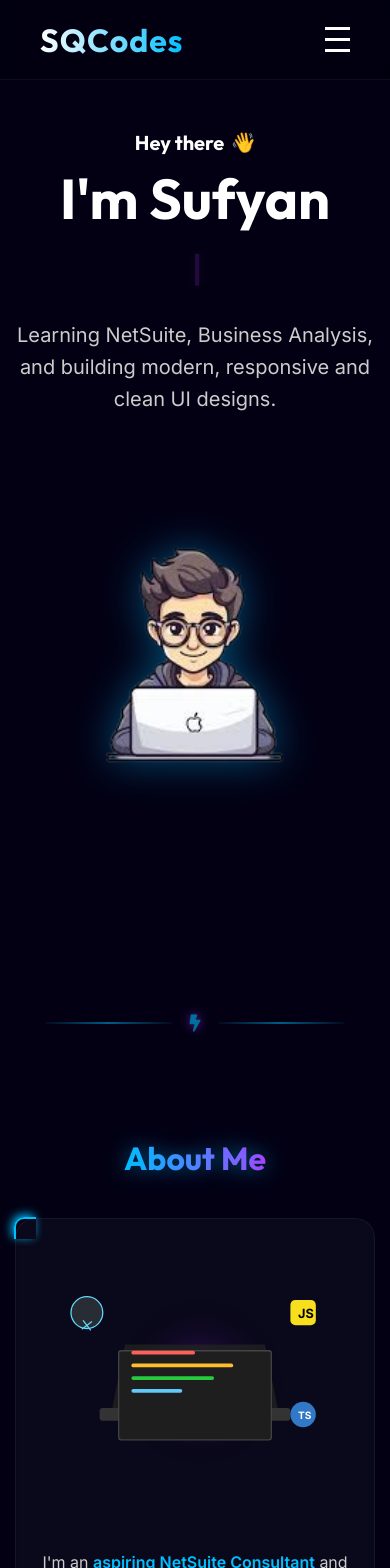
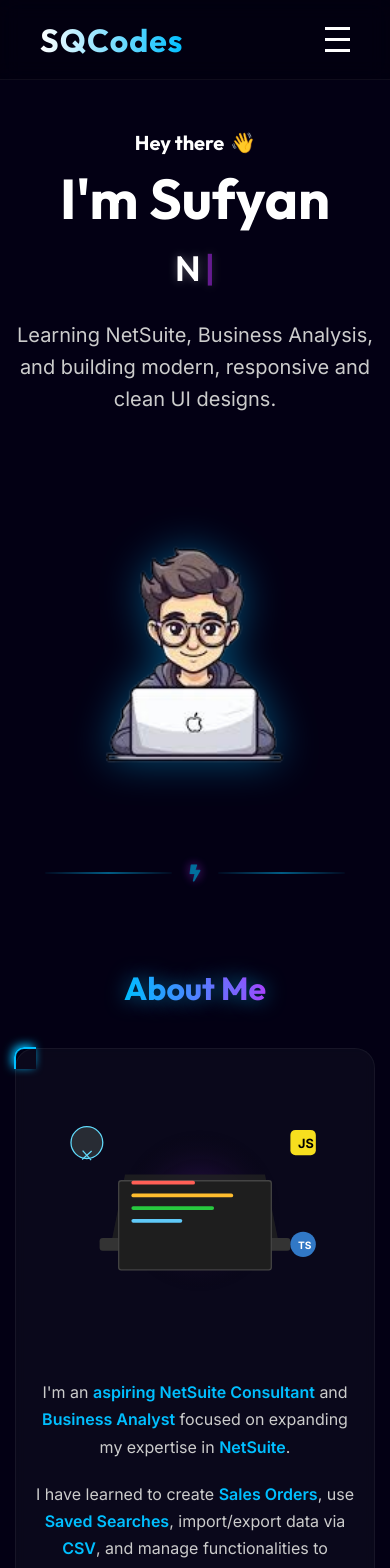
Before and after one commit to Sufyan2126/Portfolio, a React (Vite) app: page / in a window 390 px wide. Shown: the top 1568 px of the page. Built offline with nearby package versions, Linux system fonts and the light colour scheme.

Commit message:
Updated feature

```diff
--- a/src/styles/hero.css
+++ b/src/styles/hero.css
@@ -1,6 +1,6 @@
 /* HERO */
 .hero {
-  padding: 120px 30px 20px;
+  padding: 120px 30px 0px;
   /* Reduced bottom padding and removed min-height to fix gap */
   display: flex;
   align-items: center;
@@ -114,7 +114,7 @@
 
 @media (max-width: 768px) {
   .hero {
-    padding: 130px 15px 30px;
+    padding: 130px 15px 0px;
   }
 
   .hero-content {
--- a/src/styles/sectionSeparator.css
+++ b/src/styles/sectionSeparator.css
@@ -5,9 +5,17 @@
     justify-content: center;
     width: 100%;
     max-width: 300px;
-    margin: 40px auto 80px auto;
-    /* Increased bottom margin */
+    margin: -120px auto 80px auto;
+    /* Negative top margin to reduce gap further */
     opacity: 0.6;
+    position: relative;
+    z-index: 20;
+}
+
+@media (max-width: 768px) {
+    .section-separator {
+        margin: -80px auto 60px auto;
+    }
 }
 
 .separator-line {
```
